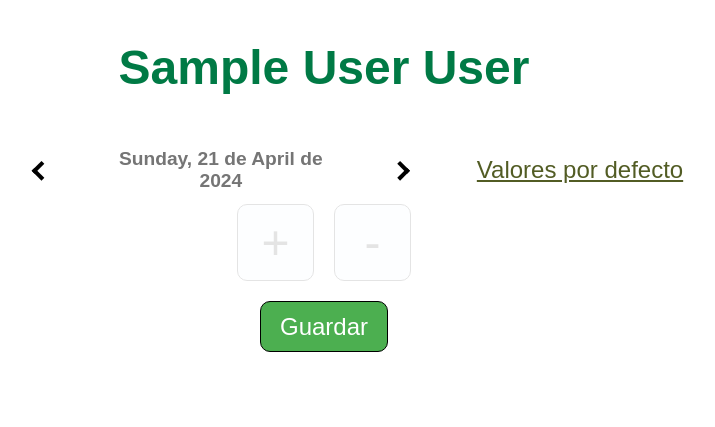
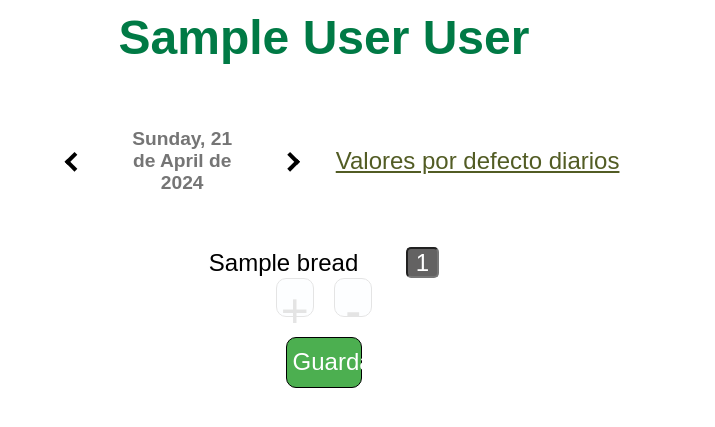
Before and after one commit to javlintor/bakery_management, a Django app: page /cliente/1/1 in a window 1280 px wide. Shown: the part 54-481 px from the top of the page, without its empty margins (316-1031 px from the left). Run offline with Django 4.2, Linux system fonts and the light colour scheme; tables that the repository leaves empty hold one stand-in row (values such as "Sample post"); parts of the project's set-up code (start-up, migrations or seed data) failed here and were passed over.

Commit message:
daily defaults done. customer view on progress

```diff
--- /dev/null
+++ b/manolibakes/core/dto.py
@@ -0,0 +1,7 @@
+from pydantic import BaseModel, Field
+
+
+class OrderDTO(BaseModel):
+    id: int = Field('Bread id')
+    name: str = Field('Bread name')
+    number: int = Field('Number of breads')
--- /dev/null
+++ b/manolibakes/core/services/customer.py
@@ -0,0 +1,85 @@
+from django.db import connection
+from core.utils import get_post_data
+from typing import Iterable
+from core.models import DailyDefaults, Order
+from core.dto import OrderDTO
+from django.core.exceptions import ObjectDoesNotExist
+
+
+def get_customer_final_orders(customer_id: int, date: str) -> list[OrderDTO]:
+    query = """
+        SELECT
+            b.name,
+            b.id,
+            IFNULL(IFNULL(o.number, dd.number), 0) AS number
+        FROM core_bread b
+        LEFT OUTER JOIN core_dailydefaults dd
+        ON dd.bread_id = b.id AND dd.customer_id = :customer_id
+        LEFT OUTER JOIN core_order o
+        ON o.bread_id = b.id AND o.customer_id = :customer_id AND o.date = ':date'
+        ORDER BY number DESC;
+    """
+    with connection.cursor() as cursor:
+        cursor.execute(query, {'customer_id': customer_id, 'date': date})
+        orders = cursor.fetchall()
+    orders = [OrderDTO(name=order[0], id=order[1], number=order[2]) for order in orders]
+    return orders
+
+
+def save_customer_daily_defaults(request, customer_id):
+    data = get_post_data(request)
+    for bread_id, number in data:
+        number = int(number)
+        try:
+            daily_default = DailyDefaults.objects.get(
+                customer_id=customer_id, bread_id=bread_id
+            )
+            if number == 0:
+                daily_default.delete()
+                continue
+            daily_default.number = number
+        except ObjectDoesNotExist:
+            if number == 0:
+                continue
+            daily_default = DailyDefaults(
+                customer_id=customer_id, bread_id=bread_id, number=number
+            )
+        daily_default.save()
+
+
+def get_daily_defaults(customer_id) -> Iterable[OrderDTO]:
+    query = """
+        SELECT b.name, b.id, IFNULL(dd.number, 0) AS number FROM core_bread b
+        LEFT OUTER JOIN core_dailydefaults dd
+        ON dd.bread_id = b.id AND dd.customer_id = %s
+        ORDER BY number DESC
+    """
+    with connection.cursor() as cursor:
+        cursor.execute(query, [customer_id])
+        daily_defaults = cursor.fetchall()
+    daily_defaults = [
+        OrderDTO(name=daily_default[0], id=daily_default[1], number=daily_default[2])
+        for daily_default in daily_defaults
+    ]
+    return daily_defaults
+
+
+def save_customer_data(request, customer_id, date):
+    data = get_post_data(request)
+    for bread_id, number in data:
+        number = int(number)
+        # try:
+        #     order = Order.objects.get(
+        #         customer_id=customer_id, bread_id=bread_id, date=date
+        #     )
+        #     if order.number == 0:
+        #         order.delete()
+        #         continue
+        #     order.number = number
+        # except ObjectDoesNotExist:
+        #     if number == 0:
+        #         continue
+        #     daily_default = DailyDefaults(
+        #         customer_id=customer_id, bread_id=bread_id, number=number
+        #     )
+        # daily_default.save()
--- a/manolibakes/core/static/core/style.css
+++ b/manolibakes/core/static/core/style.css
@@ -1,6 +1,7 @@
 body {
     margin: 0;
 }
+
 
 html {
     font-size: 24px;
@@ -9,6 +10,17 @@ html {
 
 a {
     color: rgb(82, 92, 36);
+}
+
+.main-block {
+    display: flex;
+    flex-direction: column;
+    gap: 40px;
+    margin: 0 20%;
+}
+
+.mx-8 {
+    margin: 40px 0;
 }
 
 .header {
@@ -51,6 +63,7 @@ a {
     font-family: 'Noto Sans NKo Unjoined', sans-serif;
     color: #007a45;
     font-size: 2rem;
+    margin: 10px;
 }
 
 .arrow {
@@ -145,8 +158,8 @@ a {
     background-color: #636262;
     font-size: 1rem;
     color: white;
-    width: 4vw;
-    height: 4vw;
+    width: 2vw;
+    height: 2vw;
     border-radius: 5px;
     text-align: center;
 }
@@ -157,8 +170,8 @@ a {
     border-radius: 10px;
     font-size: 2rem;
     border: 1px solid black;
-    width: 6vw;
-    height: 6vw;
+    width: 3vw;
+    height: 3vw;
     padding: 4px;
 }
 
@@ -173,13 +186,24 @@ a {
     font-size: 1rem;
     margin-top: 20px;
     border: 1px solid black;
-    width: 10vw;
+    width: 6vw;
     height: 4vw;
 }
 
 .save-button:hover {
     color: white;
     background-color: #336034;
+}
+
+.cool-grid {
+    display: grid;
+    grid-template-columns: 1fr 1fr;
+    row-gap: 5px;
+    column-gap: 40px;
+}
+
+.bg-orange {
+    background-color: rgb(176, 121, 19);
 }
 
 @media screen and (max-width: 1200px) {
--- a/manolibakes/core/templates/core/_base.html
+++ b/manolibakes/core/templates/core/_base.html
@@ -29,7 +29,7 @@
         <a class="header-element underline-hover" href='{% url 'core:panes' date=date%}'>Panes</a>
     </div>
 </nav>
-<div>
+<div class="main-block">
     {% block content %} {% endblock content %}
 </div>
 </body>
--- a/manolibakes/core/templates/core/customer.html
+++ b/manolibakes/core/templates/core/customer.html
@@ -9,7 +9,7 @@
       <a id="right-arrow" href="{% url 'core:cliente' customer_id=customer.id date=day_after_iso %}"><i class="arrow right"></i></a>
     </div>
     <div>
-      <a href="{% url 'core:cliente_valores_defecto' customer_id=customer.id %}">Valores por defecto</a>
+      <a href="{% url 'core:cliente_valores_defecto_diarios' customer_id=customer.id %}">Valores por defecto diarios</a>
     </div>
   </div>
   <form action="{% url 'core:cliente' customer_id=customer.id date=date %}" method="POST">
@@ -17,8 +17,8 @@
     <section class="v-flex">
       {% for order in orders %}
         <div class="h-flex w-30">
-          <label for="choice{{ forloop.counter }}">{{ order.bread.name }}</label>
-          <input name="{{ order.bread.id }}" id="choice{{ forloop.counter }}" value="{{ order.number }}" class="input" />
+          <label for="choice{{ forloop.counter }}">{{ order.name }}</label>
+          <input name="{{ order.id }}" id="choice{{ forloop.counter }}" value="{{ order.number }}" class="input" />
         </div>
       {% endfor %}
     </section>
--- a/manolibakes/core/urls.py
+++ b/manolibakes/core/urls.py
@@ -11,8 +11,8 @@ urlpatterns = [
     path("panes/<str:date>", views.breads, name="panes"),
     path("cliente/<int:customer_id>/<str:date>", views.customer, name="cliente"),
     path(
-        "cliente/valores_defecto/<int:customer_id>",
+        "cliente/valores_defecto_diarios/<int:customer_id>",
         views.customer_daily_defaults,
-        name="cliente_valores_defecto",
+        name="cliente_valores_defecto_diarios",
     ),
 ]
--- a/manolibakes/core/views.py
+++ b/manolibakes/core/views.py
@@ -1,18 +1,21 @@
 import datetime
-from django.db import connection
-from django.core.exceptions import ObjectDoesNotExist
 from django.shortcuts import render, HttpResponseRedirect
 from django.urls import reverse
 from django.db.models import Sum
-from .models import Order, Customer, Bread, DailyDefaults
-from core.utils import get_post_data
+from .models import Customer, Bread
+from core.services.customer import (
+    get_daily_defaults,
+    save_customer_daily_defaults,
+    get_customer_final_orders,
+    save_customer_data,
+)
 import locale
 import logging
 
 locale.setlocale(locale.LC_TIME, "es_ES.UTF-8")
 
 
-def get_dates(date_str):
+def get_dates(date_str: str) -> dict:
     if date_str is None:
         date = datetime.date.today()
     else:
@@ -57,42 +60,22 @@ def breads(request, date=None):
     return render(request, "core/breads.html", context)
 
 
-def save_customer_data(request, customer_id, date):
-    data = get_post_data(request)
-    for bread_id, number in data:
-        order = Order.objects.get(customer_id=customer_id, date=date, bread_id=bread_id)
-        order.number = int(number)
-        order.save()
-
-
-def save_customer_daily_defaults(request, customer_id):
-    data = get_post_data(request)
-    for bread_id, number in data:
-        try:
-            daily_default = DailyDefaults.objects.get(
-                customer_id=customer_id, bread_id=bread_id
-            )
-            if number == 0:
-                daily_default.delete()
-                continue
-            daily_default.number = number
-        except ObjectDoesNotExist:
-            if number == 0:
-                continue
-            daily_default = DailyDefaults(
-                customer_id=customer_id, bread_id=bread_id, number=number
-            )
-        daily_default.save()
-
-
 def customer(request, customer_id, date):
     if request.method == "POST":
         save_customer_data(request, customer_id, date)
-        return HttpResponseRedirect(reverse("core:index"))
+        return HttpResponseRedirect(
+            reverse(
+                "core:cliente",
+                kwargs={
+                    "customer_id": customer_id,
+                    "date": date,
+                },
+            )
+        )
+    orders = get_customer_final_orders(customer_id, date)
+    _customer = Customer.objects.get(pk=customer_id)
     dates = get_dates(date)
-    orders = Order.objects.filter(customer_id=customer_id, date=dates["date"])
-    customer = Customer.objects.get(pk=customer_id)
-    context = {"customer": customer, "orders": orders, **dates}
+    context = {"customer": _customer, "orders": orders, **dates}
     return render(request, "core/customer.html", context)
 
 
@@ -100,16 +83,13 @@ def customer_daily_defaults(request, customer_id, date=None):
     dates = get_dates(date)
     if request.method == "POST":
         save_customer_daily_defaults(request, customer_id)
-        return HttpResponseRedirect(reverse("core:index"))
+        return HttpResponseRedirect(
+            reverse(
+                "core:cliente_valores_defecto_diarios",
+                kwargs={"customer_id": customer_id},
+            )
+        )
     customer = Customer.objects.get(pk=customer_id)
-    query = """
-        SELECT b.name, b.id, IFNULL(dd.number, 0) AS number FROM core_bread b
-        LEFT OUTER JOIN core_dailydefaults dd
-        ON dd.bread_id = b.id AND dd.customer_id = %s
-        ORDER BY number DESC
-    """
-    with connection.cursor() as cursor:
-        cursor.execute(query, [customer_id])
-        daily_defaults = cursor.fetchall()
+    daily_defaults = get_daily_defaults(customer_id)
     context = {"customer": customer, "daily_defaults": daily_defaults, **dates}
     return render(request, "core/customer_daily_defaults.html", context)
```
Also changed, not shown: manolibakes/core/management/commands/insert_weekly_defaults.py (+7 -7 lines), manolibakes/core/templates/core/customer_daily_defaults.html (+7 -6 lines), manolibakes/core/services/__init__.py (added).
